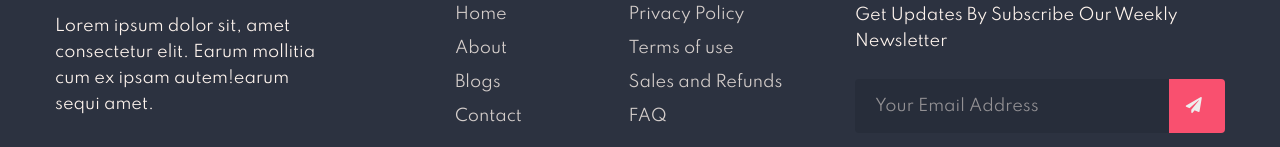
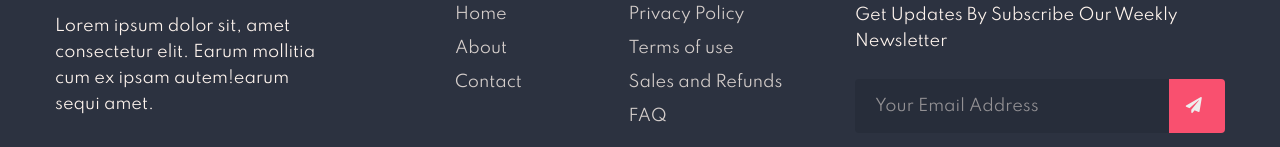
Before and after one commit to Suhailabdullakoya/firoz, a plain HTML site: page index.html in a window 1280 px wide. Shown: the part 3861-4008 px from the top of the page. Drawn offline with Linux system fonts and the light colour scheme.

Commit message:
Update index.html

```diff
--- a/index.html
+++ b/index.html
@@ -353,7 +353,7 @@ Author URL: http://w3layouts.com
                             <ul class="footer-listw3">
                                 <li><a href="index.html">Home</a></li>
                                 <li><a href="about.html">About</a></li>
-                                <li><a href="blog.html">Blogs</a></li>
+<!--                                 <li><a href="blog.html">Blogs</a></li> -->
                                 <li><a href="contact.html">Contact</a></li>
 
                             </ul>
```
